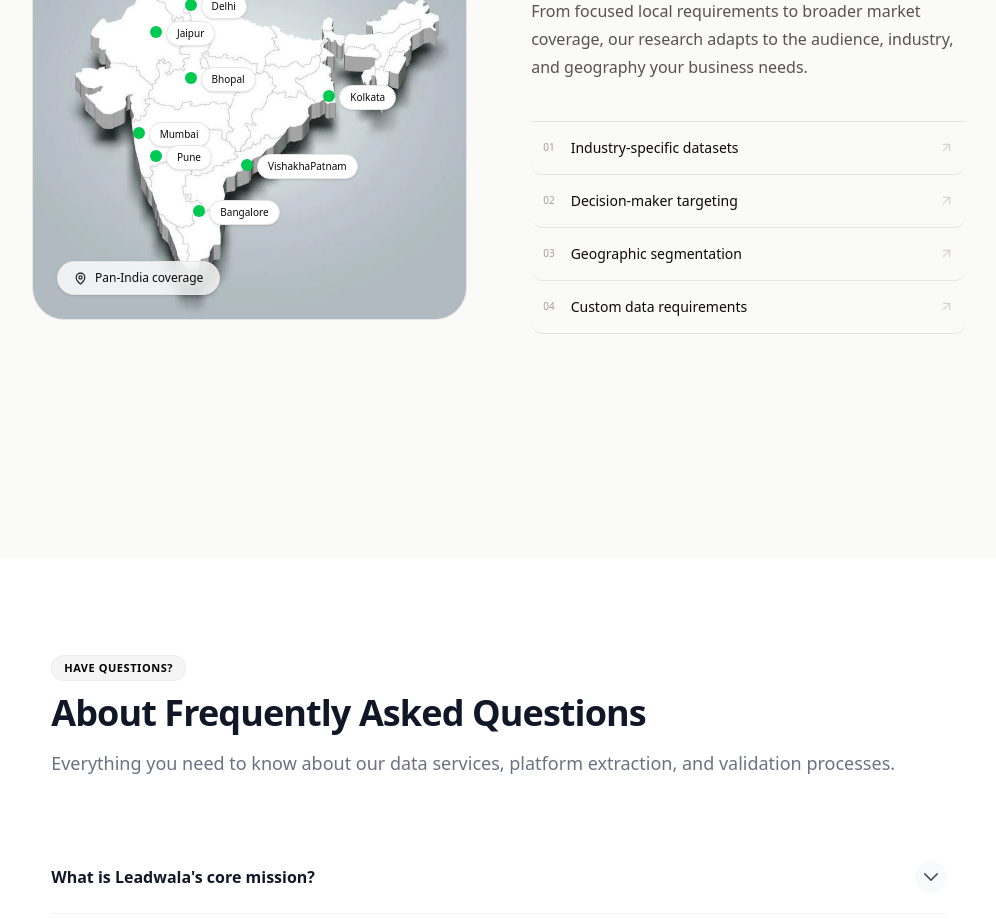
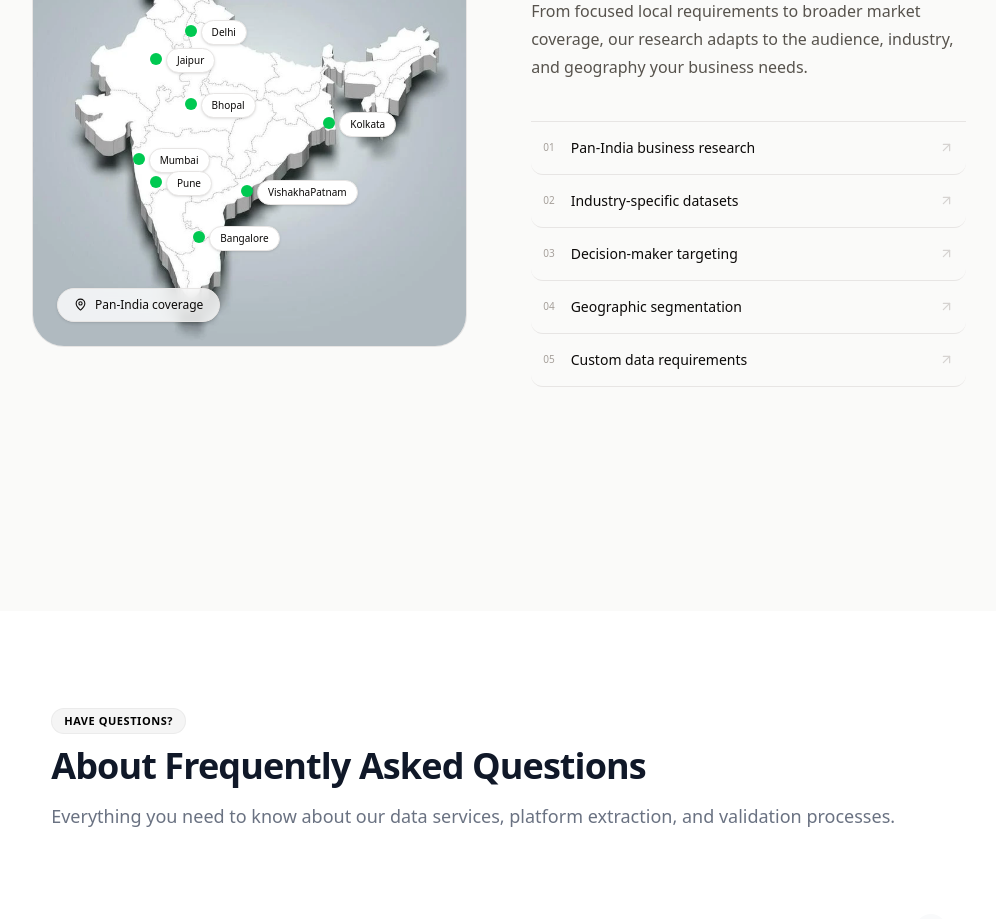
Before and after one commit to udaystorage/solution, a Next.js app: page /aboutus in a window 1280 px wide. Shown: the part 4300-5219 px from the top of the page, without its empty margins (128-1124 px from the left). Built offline with nearby package versions, Linux system fonts and the light colour scheme.

Commit message:
added mapping details and slug for dnamic checkout route in about-reach-abilities section

```diff
--- a/app/components/sections/aboutPage/ReachCapabilities.jsx
+++ b/app/components/sections/aboutPage/ReachCapabilities.jsx
@@ -1,12 +1,14 @@
 import { ArrowUpRight, MapPin } from "lucide-react";
 import Image from "next/image";
+import Link from "next/link";
 
 const capabilities = [
   // "Pan-India business research",
-  "Industry-specific datasets",
-  "Decision-maker targeting",
-  "Geographic segmentation",
-  "Custom data requirements",
+  {id: 1, name: "Pan-India business research", slug: "pan-india-business-research"},
+  {id: 2, name: "Industry-specific datasets", slug: "industry-specific-datasets"},
+  {id: 3, name: "Decision-maker targeting", slug: "decision-maker-targeting"},
+  {id: 4, name: "Geographic segmentation", slug: "geographic-segmentation"},
+  {id: 5, name: "Custom data requirements", slug: "custom-data-requirements"},
 ];
 
 export default function ReachCapabilities() {
@@ -90,8 +92,9 @@ export default function ReachCapabilities() {
             {/* Capabilities */}
             <div className="mt-8 border-t border-stone-200 sm:mt-10">
               {capabilities.map((item, index) => (
-                <div
-                  key={item}
+                <Link
+                  href={`/leadstore/${item.slug}`}
+                  key={item.id}
                   className="
                 group relative z-0
                 flex items-center justify-between
@@ -119,7 +122,7 @@ export default function ReachCapabilities() {
                     </span>
 
                     <span className="text-[13px] font-medium leading-5 sm:text-sm">
-                      {item}
+                      {item.name}
                     </span>
                   </div>
 
@@ -134,7 +137,7 @@ export default function ReachCapabilities() {
                   group-hover:text-stone-950
                 "
                   />
-                </div>
+                </Link>
               ))}
             </div>
           </div>
```
